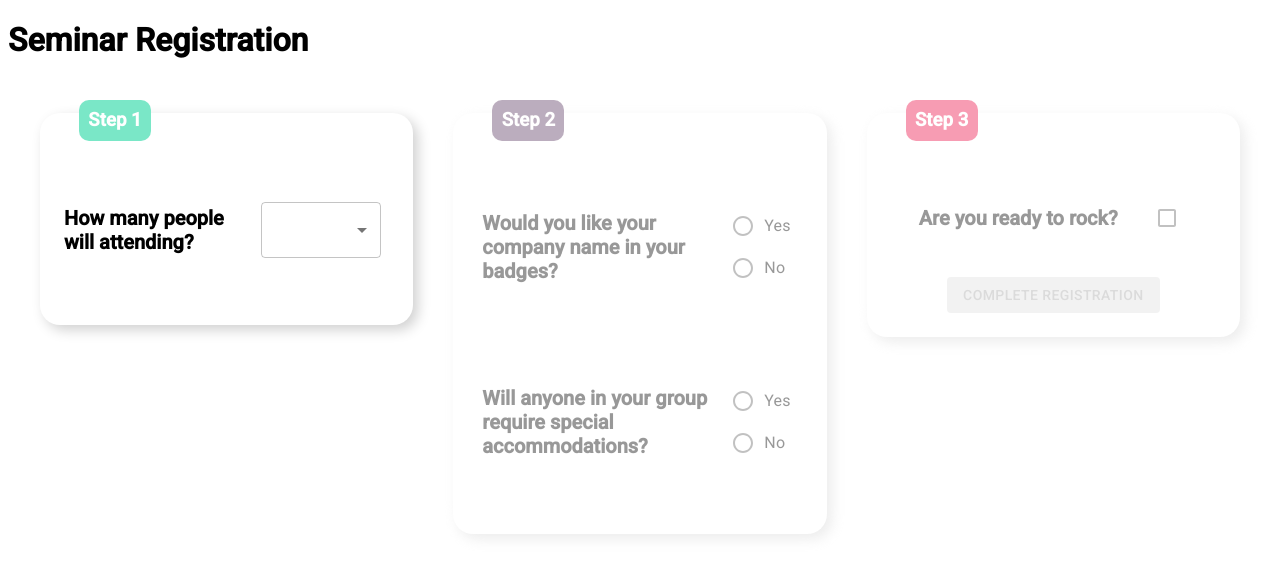
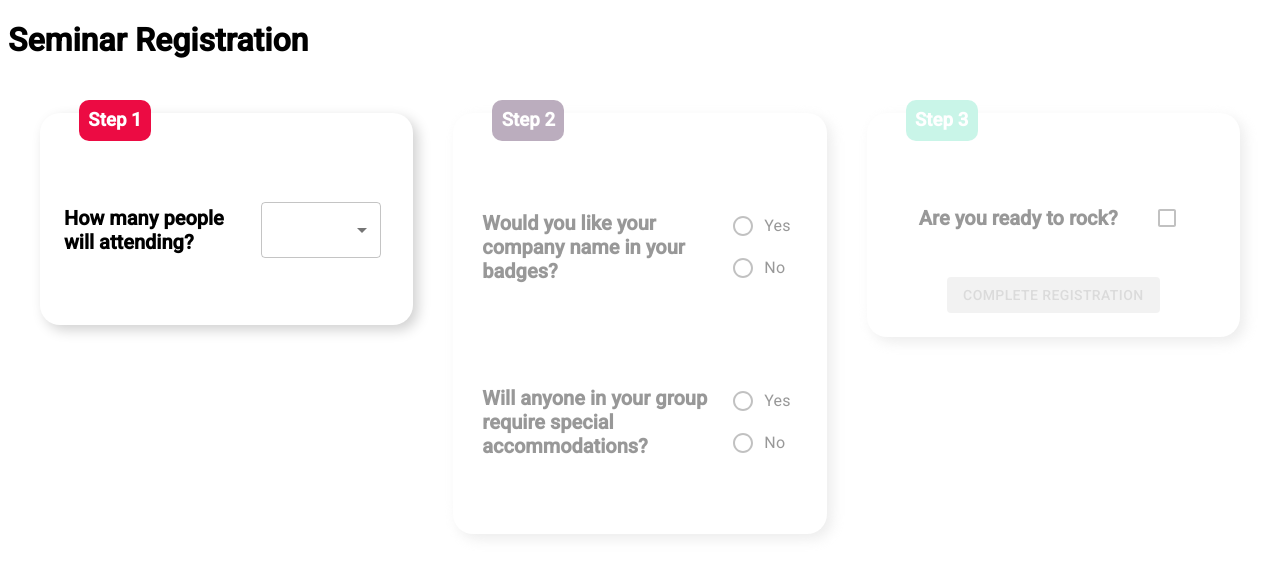
Before and after one commit to meik1998dev/registration-form-reactjs, a React (Create React App) app: page / in a window 1280 px wide. Shown: the top 574 px of the page. Built offline with nearby package versions, Linux system fonts and the light colour scheme.

Commit message:
FIX : header color

```diff
--- a/src/components/Steps/FinalStep.js
+++ b/src/components/Steps/FinalStep.js
@@ -12,7 +12,7 @@ export const FinalStep = ({ values }) => {
    };
 
    return (
-      <StepCard number={3} color={'#EC0B43'}>
+      <StepCard number={3} color={'#7AE7C7'}>
          <Box
             display='flex'
             justifyContent='space-evenly'
--- a/src/components/Steps/FirstStep.js
+++ b/src/components/Steps/FirstStep.js
@@ -72,7 +72,7 @@ export const FirstStep = ({
    };
 
    return (
-      <StepCard number={1} color={'#7AE7C7'}>
+      <StepCard number={1} color={'#EC0B43'}>
          <Box
             display='flex'
             justifyContent='space-evenly'
```
